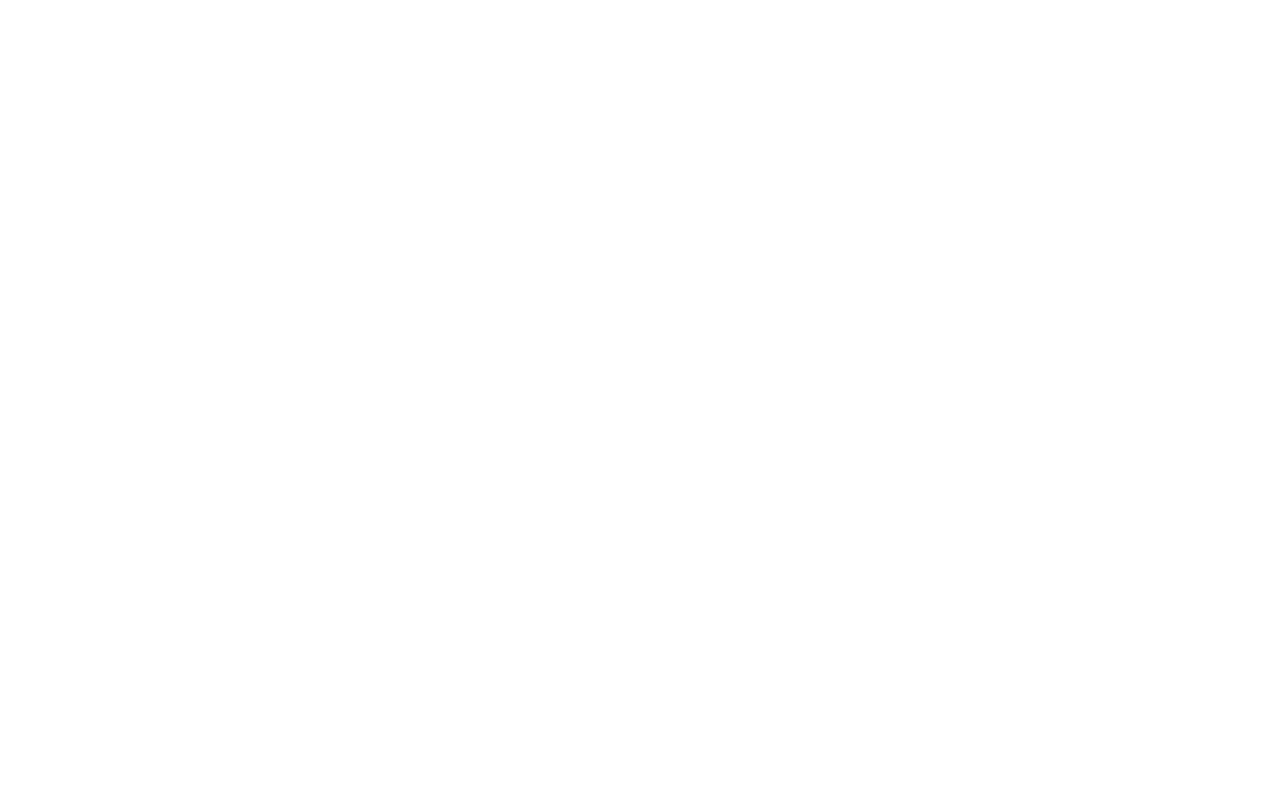
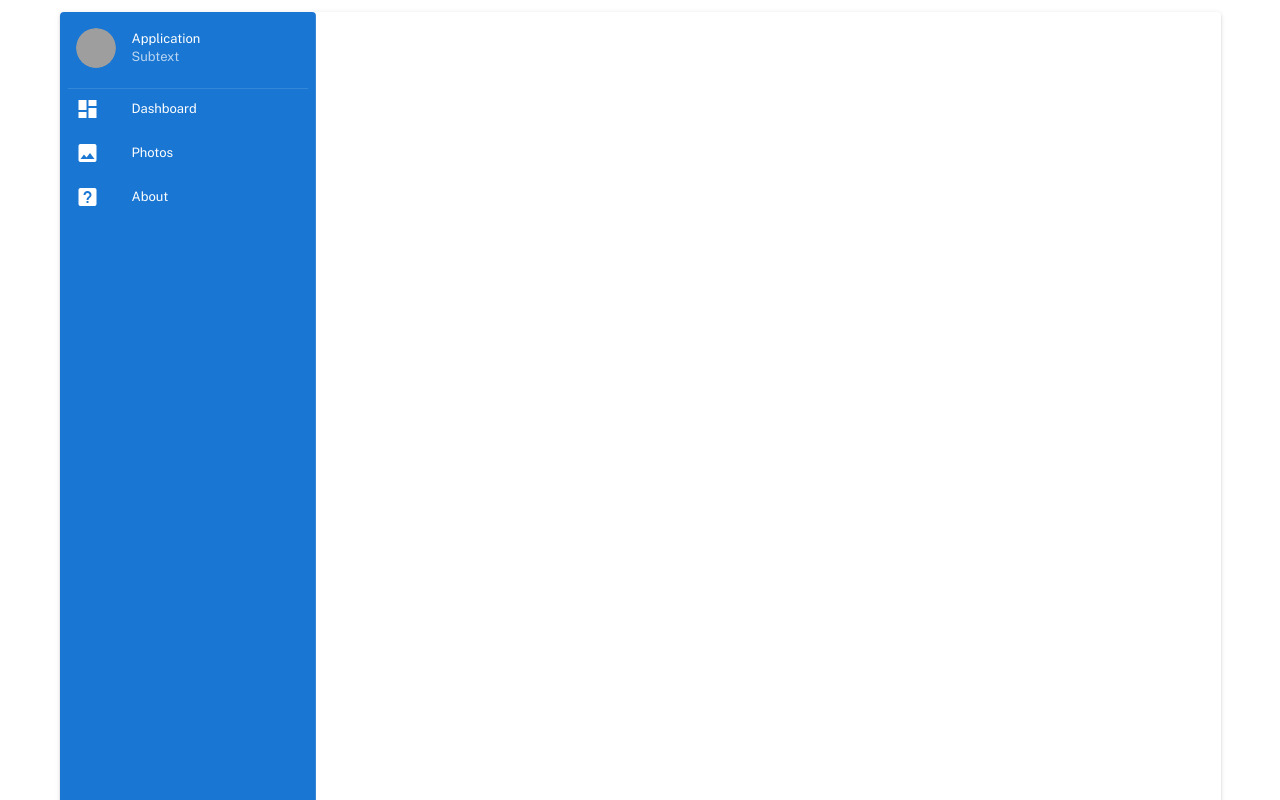
Before and after one commit to erickhora/bubble-todolist, a Vue app: page /home in a window 1280 px wide. Shown: the top 800 px of the page. Built offline with nearby package versions, Linux system fonts and the light colour scheme; grey boxes are pictures that could not be loaded.

Commit message:
Adicionar pagina Home, adicionar componente navbar (fazendo), adicionar rota para Home

```diff
--- /dev/null
+++ b/src/components/Navbar.vue
@@ -0,0 +1,79 @@
+<template>
+  <v-container>
+
+
+    <v-card
+      height="2000"
+    >
+      <v-navigation-drawer
+        v-model="drawer"
+        :color="color"
+        :expand-on-hover="expandOnHover"
+        :mini-variant="miniVariant"
+        :right="right"
+        :src="bg"
+        absolute
+        dark
+      >
+        <v-list
+          dense
+          nav
+          class="py-0"
+        >
+          <v-list-item two-line :class="miniVariant && 'px-0'">
+            <v-list-item-avatar>
+              <img src="https://randomuser.me/api/portraits/men/81.jpg">
+            </v-list-item-avatar>
+
+            <v-list-item-content>
+              <v-list-item-title>Application</v-list-item-title>
+              <v-list-item-subtitle>Subtext</v-list-item-subtitle>
+            </v-list-item-content>
+          </v-list-item>
+
+          <v-divider></v-divider>
+
+          <v-list-item
+            v-for="item in items"
+            :key="item.title"
+            link
+          >
+            <v-list-item-icon>
+              <v-icon>{{ item.icon }}</v-icon>
+            </v-list-item-icon>
+
+            <v-list-item-content>
+              <v-list-item-title>{{ item.title }}</v-list-item-title>
+            </v-list-item-content>
+          </v-list-item>
+        </v-list>
+      </v-navigation-drawer>
+    </v-card>
+  </v-container>
+</template>
+
+
+<script>
+  export default {
+    data () {
+      return {
+        drawer: true,
+        items: [
+          { title: 'Dashboard', icon: 'mdi-view-dashboard' },
+          { title: 'Photos', icon: 'mdi-image' },
+          { title: 'About', icon: 'mdi-help-box' },
+        ],
+        color: 'primary',
+        right: false,
+        miniVariant: false,
+        expandOnHover: false,
+        background: false,
+      }
+    },
+    computed: {
+      bg () {
+        return this.background ? 'https://cdn.vuetifyjs.com/images/backgrounds/bg-2.jpg' : undefined
+      },
+    },
+  }
+</script>
--- a/src/router/index.js
+++ b/src/router/index.js
@@ -3,6 +3,7 @@
 import Login from '../views/Login.vue'
 import Cadastro from '../views/Cadastro.vue'
 import Intro from '../views/Intro.vue'
+import Home from '../views/Home.vue'
 
 
 Vue.use(VueRouter)
@@ -23,7 +24,12 @@
     path:'/login',
     name:'Login',
     component:Login
-  }
+  },
+  {
+    path:'/home',
+    name:'home',
+    component:Home
+  },
 
 ]
 
--- /dev/null
+++ b/src/views/Home.vue
@@ -0,0 +1,37 @@
+<template>
+  <v-app id="home">
+     <!--  <app-navbar> teste </app-navbar>  -->
+     <app-navbar/>
+  </v-app>
+</template>
+
+
+
+
+<script>
+import Navbar from '../components/Navbar.vue'
+
+export default {
+  data: () => ({
+
+
+  }),
+  components: {'app-navbar': Navbar}
+}
+</script>
+
+
+
+
+<style scoped>
+  @import url('https://fonts.googleapis.com/css?family=Public+Sans:400,700&display=swap');
+
+
+
+  * {
+    font-family: 'Public Sans', sans-serif;
+    font-weight: bold;
+    font-size: 1.2rem;
+  }
+
+</style>
```
